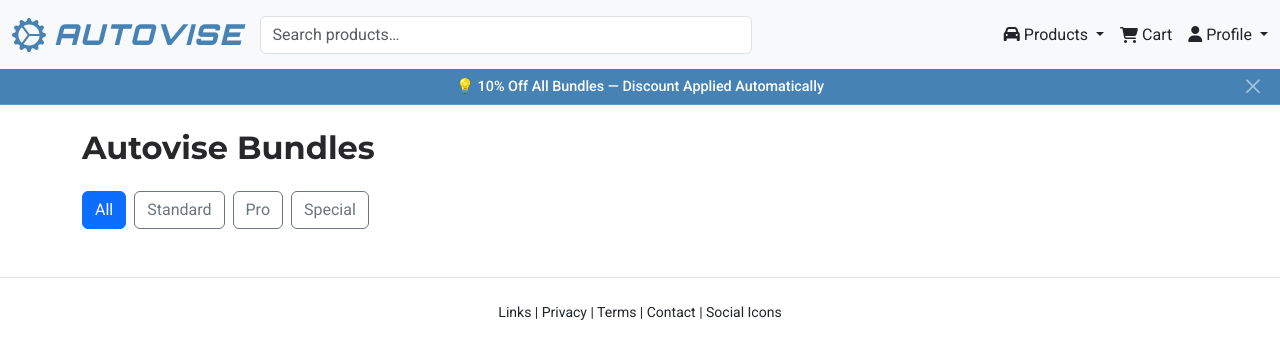
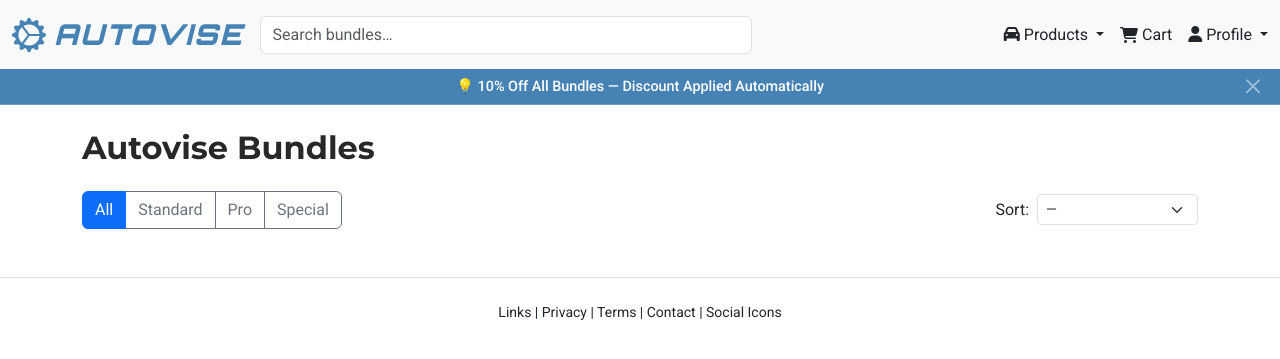
Before and after one commit to Merrick101/autovise, a Django app: page /products/bundles/ in a window 1280 px wide. Shown: the top 359 px of the page. Run offline with Django 5.2, Linux system fonts and the light colour scheme; data that the repository does not hold is empty; some libraries are stand-ins or nearby versions.

Commit message:
Update search bar to ensure global functionality, add price filter to bundle_list

```diff
--- a/apps/products/views.py
+++ b/apps/products/views.py
@@ -70,17 +70,35 @@
 
 
 def bundle_list_view(request):
-    bundle_type = request.GET.get('type')  # e.g., "Pro", "Special", etc.
+    bundle_type = request.GET.get('type')  # e.g. "Standard", "Pro", "Special"
+    sort_param = request.GET.get('sort')  # "price_asc" or "price_desc"
+    search_q = request.GET.get('q', '').strip()  # navbar search query
 
+    # 1) Base queryset & type filter
+    qs = Bundle.objects.all()
     if bundle_type in ["Standard", "Pro", "Special"]:
-        bundles = Bundle.objects.filter(bundle_type=bundle_type)
-    else:
-        bundles = Bundle.objects.all()
+        qs = qs.filter(bundle_type=bundle_type)
 
+    # 2) Global navbar search
+    if search_q:
+        qs = qs.filter(
+            Q(name__icontains=search_q) |
+            Q(description__icontains=search_q)
+        )
+
+    # 3) Price sorting
+    if sort_param == "price_asc":
+        qs = qs.order_by("price")
+    elif sort_param == "price_desc":
+        qs = qs.order_by("-price")
+
+    # 4) Build context
     context = {
-        'bundles': bundles,
+        'bundles': qs,
         'active_filter': bundle_type,
-        'promo_banner': "💡 10% Off All Bundles — Discount Applied Automatically"
+        'selected_sort': sort_param,
+        'search_q': "",   # clears the search input after submit
+        'promo_banner': "💡 10% Off All Bundles — Discount Applied Automatically",
     }
     return render(request, 'products/bundle_list.html', context)
 
--- a/templates/include/navbar.html
+++ b/templates/include/navbar.html
@@ -1,52 +1,59 @@
 <!-- templates/include/navbar.html -->
 
 {% load static %}
-
 <nav class="navbar navbar-expand-lg navbar-light bg-light sticky-top">
   <div class="container-fluid">
 
     <!-- Logo -->
     <a class="navbar-brand d-flex align-items-center gap-2" href="{% url 'home' %}">
-      <!-- Inline SVG for Gear Icon -->
+      <!-- Inline SVG gear icon... -->
       <svg xmlns="http://www.w3.org/2000/svg" width="34" height="34" fill="#4682B4" class="bi bi-gear-wide-connected" viewBox="0 0 16 16">
         <path d="M7.068.727c.243-.97 1.62-.97 1.864 0l.071.286a.96.96 0 0 0 1.622.434l.205-.211c.695-.719 1.888-.03 1.613.931l-.08.284a.96.96 0 0 0 1.187 1.187l.283-.081c.96-.275 1.65.918.931 1.613l-.211.205a.96.96 0 0 0 .434 1.622l.286.071c.97.243.97 1.62 0 1.864l-.286.071a.96.96 0 0 0-.434 1.622l.211.205c.719.695.03 1.888-.931 1.613l-.284-.08a.96.96 0 0 0-1.187 1.187l.081.283c.275.96-.918 1.65-1.613.931l-.205-.211a.96.96 0 0 0-1.622.434l-.071.286c-.243.97-1.62.97-1.864 0l-.071-.286a.96.96 0 0 0-1.622-.434l-.205.211c-.695.719-1.888.03-1.613-.931l.08-.284a.96.96 0 0 0-1.186-1.187l-.284.081c-.96.275-1.65-.918-.931-1.613l.211-.205a.96.96 0 0 0-.434-1.622l-.286-.071c-.97-.243-.97-1.62 0-1.864l.286-.071a.96.96 0 0 0 .434-1.622l-.211-.205c-.719-.695-.03-1.888.931-1.613l.284.08a.96.96 0 0 0 1.187-1.186l-.081-.284c-.275-.96.918-1.65 1.613-.931l.205.211a.96.96 0 0 0 1.622-.434zM12.973 8.5H8.25l-2.834 3.779A4.998 4.998 0 0 0 12.973 8.5m0-1a4.998 4.998 0 0 0-7.557-3.779l2.834 3.78zM5.048 3.967l-.087.065zm-.431.355A4.98 4.98 0 0 0 3.002 8c0 1.455.622 2.765 1.615 3.678L7.375 8zm.344 7.646.087.065z"/>
       </svg>
-
-      <!-- Brand Text -->
-      <span class="fw-bold fs-3 logo-text">
-        AUTOVISE
-      </span>
+      <span class="fw-bold fs-3 logo-text">AUTOVISE</span>
     </a>
-
 
     <!-- Hamburger Toggle -->
     <button class="navbar-toggler" type="button" data-bs-toggle="collapse" data-bs-target="#mainNavbar"
-      aria-controls="mainNavbar" aria-expanded="false" aria-label="Toggle navigation">
+            aria-controls="mainNavbar" aria-expanded="false" aria-label="Toggle navigation">
       <span class="navbar-toggler-icon"></span>
     </button>
 
     <!-- Collapsible Content -->
     <div class="collapse navbar-collapse" id="mainNavbar">
-      <div class="d-flex flex-column flex-lg-row align-items-start align-items-lg-center justify-content-lg-between w-100 gap-2 mt-3 mt-lg-0">
+      <div class="d-flex flex-column flex-lg-row align-items-start align-items-lg-center
+                  justify-content-lg-between w-100 gap-2 mt-3 mt-lg-0">
 
-        <!-- Search -->
+        {# GLOBAL SEARCH FORM: switches between product_list & bundle_list based on current view #}
         <form class="d-flex w-100 w-lg-50 mb-2 mb-lg-0 me-lg-3"
-            action="{% url 'products:product_list' %}" method="get">
-          <input type="search"
-              name="q"
-              value="{{ request.GET.q|default_if_none:'' }}"
-              class="form-control"
-              placeholder="Search products…"
-              aria-label="Search">
-          {# Preserve any existing filters when submitting #}
-          <input type="hidden" name="category" value="{{ request.GET.category }}">
-          <input type="hidden" name="sort"     value="{{ request.GET.sort }}">
-          <input type="hidden" name="tier"     value="{{ request.GET.tier }}">
+              method="get"
+              action="{% if request.resolver_match.url_name == 'bundle_list' and request.resolver_match.namespace == 'products' %}
+                        {% url 'products:bundle_list' %}
+                      {% else %}
+                        {% url 'products:product_list' %}
+                      {% endif %}">
+          <input
+            type="search"
+            name="q"
+            class="form-control"
+            placeholder="{% if request.resolver_match.url_name == 'bundle_list' %}Search bundles…{% else %}Search products…{% endif %}"
+            aria-label="Search"
+            value="{% if request.resolver_match.url_name != 'bundle_list' %}{{ request.GET.q|default_if_none:'' }}{% endif %}">
+
+          {# Preserve filters for bundles or products #}
+          {% if request.resolver_match.url_name == 'bundle_list' %}
+            <input type="hidden" name="type" value="{{ request.GET.type }}">
+            <input type="hidden" name="sort" value="{{ request.GET.sort }}">
+          {% else %}
+            <input type="hidden" name="category" value="{{ request.GET.category }}">
+            <input type="hidden" name="tier" value="{{ request.GET.tier }}">
+            <input type="hidden" name="sort" value="{{ request.GET.sort }}">
+          {% endif %}
         </form>
 
-        <!-- Nav Items (flex row on all devices) -->
+        <!-- Nav Items -->
         <div class="d-flex flex-row gap-3 align-items-center justify-content-center justify-content-lg-end w-100">
-          <!-- Dropdown -->
+          <!-- Products Dropdown -->
           <div class="dropdown">
             <a class="nav-link dropdown-toggle" href="#" id="productsDropdown" data-bs-toggle="dropdown" aria-expanded="false">
               <i class="fa-solid fa-car"></i> Products
@@ -58,7 +65,7 @@
               {% for cat in categories %}
                 <li>
                   <a class="dropdown-item"
-                    href="{% url 'products:product_list' %}?category={{ cat.slug }}">
+                     href="{% url 'products:product_list' %}?category={{ cat.slug }}">
                     {{ cat.name }}
                   </a>
                 </li>
@@ -66,12 +73,15 @@
             </ul>
           </div>
 
-          <!-- Cart & Login -->
+          <!-- Cart Link -->
           <a class="nav-link d-flex align-items-center gap-1" href="{% url 'orders:cart' %}">
             <i class="fas fa-shopping-cart"></i> Cart
           </a>
+
+          <!-- Profile Dropdown -->
           <div class="dropdown">
-            <a class="nav-link dropdown-toggle" href="#" id="profileDropdown" role="button" data-bs-toggle="dropdown" aria-expanded="false">
+            <a class="nav-link dropdown-toggle" href="#" id="profileDropdown" role="button"
+               data-bs-toggle="dropdown" aria-expanded="false">
               <i class="fa-solid fa-user"></i> Profile
             </a>
             <ul class="dropdown-menu dropdown-menu-end" aria-labelledby="profileDropdown">
@@ -94,9 +104,14 @@
   </div>
 </nav>
 
+{# Promo banner (unchanged) #}
 {% if promo_banner %}
   <div class="promo-banner position-relative text-center">
     <span class="promo-text">{{ promo_banner }}</span>
-    <button type="button" class="btn-close btn-close-white position-absolute end-0 top-50 translate-middle-y me-3" aria-label="Close" onclick="this.parentElement.style.display='none';"></button>
+    <button type="button" class="btn-close btn-close-white position-absolute end-0
+                           top-50 translate-middle-y me-3"
+            aria-label="Close"
+            onclick="this.parentElement.style.display='none';">
+    </button>
   </div>
 {% endif %}
--- a/templates/products/bundle_list.html
+++ b/templates/products/bundle_list.html
@@ -6,19 +6,48 @@
 
 <h2 class="mb-4">Autovise Bundles</h2>
 
-<div class="mb-4 d-flex gap-2">
-  <a href="{% url 'products:bundle_list' %}" class="btn btn-outline-secondary {% if not active_filter %}active{% endif %}">
+{# Filters + Sort Controls #}
+<div class="mb-4 d-flex flex-wrap align-items-center justify-content-between gap-2">
+  {# Tier buttons #}
+  <div class="btn-group" role="group">
+    <a href="{% url 'products:bundle_list' %}"
+       class="btn btn-outline-secondary {% if not active_filter %}active{% endif %}">
       All
     </a>
-  <a href="?type=Standard" class="btn btn-outline-secondary {% if active_filter == 'Standard' %}active{% endif %}">
+    <a href="?type=Standard"
+       class="btn btn-outline-secondary {% if active_filter == 'Standard' %}active{% endif %}">
       Standard
     </a>
-  <a href="?type=Pro" class="btn btn-outline-secondary {% if active_filter == 'Pro' %}active{% endif %}">
+    <a href="?type=Pro"
+       class="btn btn-outline-secondary {% if active_filter == 'Pro' %}active{% endif %}">
       Pro
     </a>
-  <a href="?type=Special" class="btn btn-outline-secondary {% if active_filter == 'Special' %}active{% endif %}">
+    <a href="?type=Special"
+       class="btn btn-outline-secondary {% if active_filter == 'Special' %}active{% endif %}">
       Special
     </a>
+  </div>
+
+  {# Sort by price dropdown #}
+  <form id="bundle-filter-form" method="get" class="d-flex align-items-center">
+    {# preserve current tier filter #}
+    <input type="hidden" name="type" value="{{ active_filter }}">
+    <label for="sort" class="me-2 mb-0">Sort:</label>
+    <select name="sort"
+            id="sort"
+            class="form-select form-select-sm"
+            onchange="this.form.submit()">
+      <option value="" {% if not selected_sort %}selected{% endif %}>—</option>
+      <option value="price_asc"
+        {% if selected_sort == "price_asc" %}selected{% endif %}>
+        Price: Low → High
+      </option>
+      <option value="price_desc"
+        {% if selected_sort == "price_desc" %}selected{% endif %}>
+        Price: High → Low
+      </option>
+    </select>
+  </form>
 </div>
 
 <div class="row">
@@ -35,7 +64,9 @@
         {% if bundle.image %}
           <img src="{{ bundle.image.url }}" class="card-img-top img-fluid bundle-image" alt="{{ bundle.name }}">
         {% else %}
-          <img src="{% static 'images/placeholder.jpg' %}" class="card-img-top img-fluid" alt="Placeholder">
+          <img src="{% static 'images/placeholder.jpg' %}"
+               class="card-img-top img-fluid"
+               alt="Placeholder">
         {% endif %}
 
         <div class="card-body d-flex flex-column justify-content-between">
@@ -44,10 +75,14 @@
             <p class="card-text fw-semibold text-success">
               £{{ bundle.price|floatformat:2 }}
               {% if bundle.subtotal_price > bundle.price %}
-                <small class="text-muted text-decoration-line-through">£{{ bundle.subtotal_price|floatformat:2 }}</small>
+                <small class="text-muted text-decoration-line-through">
+                  £{{ bundle.subtotal_price|floatformat:2 }}
+                </small>
               {% endif %}
             </p>
-            <p class="card-text small text-muted">{{ bundle.description|striptags|truncatewords:12 }}</p>
+            <p class="card-text small text-muted">
+              {{ bundle.description|striptags|truncatewords:12 }}
+            </p>
             <div class="d-flex gap-1 my-2">
               {% for product in bundle.products.all|slice:":3" %}
                 {% if product.image %}
@@ -80,25 +115,29 @@
           </div>
 
           <div class="mt-auto d-grid gap-2">
-            <a href="{% url 'products:bundle_detail' bundle.id %}" class="btn btn-outline-secondary btn-sm">
+            <a href="{% url 'products:bundle_detail' bundle.id %}"
+               class="btn btn-outline-secondary btn-sm">
               View Bundle
             </a>
 
-            <form action="{% url 'orders:add_bundle_to_cart' bundle.id %}" method="post" class="mb-2 prevent-multi-submit">
+            <form action="{% url 'orders:add_bundle_to_cart' bundle.id %}"
+                  method="post"
+                  class="mb-2 prevent-multi-submit">
               {% csrf_token %}
               <input type="hidden" name="quantity" value="1">
               <button type="submit" class="btn btn-primary w-100">Add to Cart</button>
             </form>
 
-            <form action="{% url 'users:save_bundle' bundle.id %}" method="post">
+            <form action="{% url 'users:save_bundle' bundle.id %}"
+                  method="post">
               {% csrf_token %}
               <button type="submit" class="btn btn-outline-primary btn-sm w-100">
                 Save for Later
               </button>
             </form>
           </div>
+        </div>
 
-        </div>
       </div>
     </div>
   {% endfor %}
```
Lines whose indentation alone changed are shown as unchanged.
